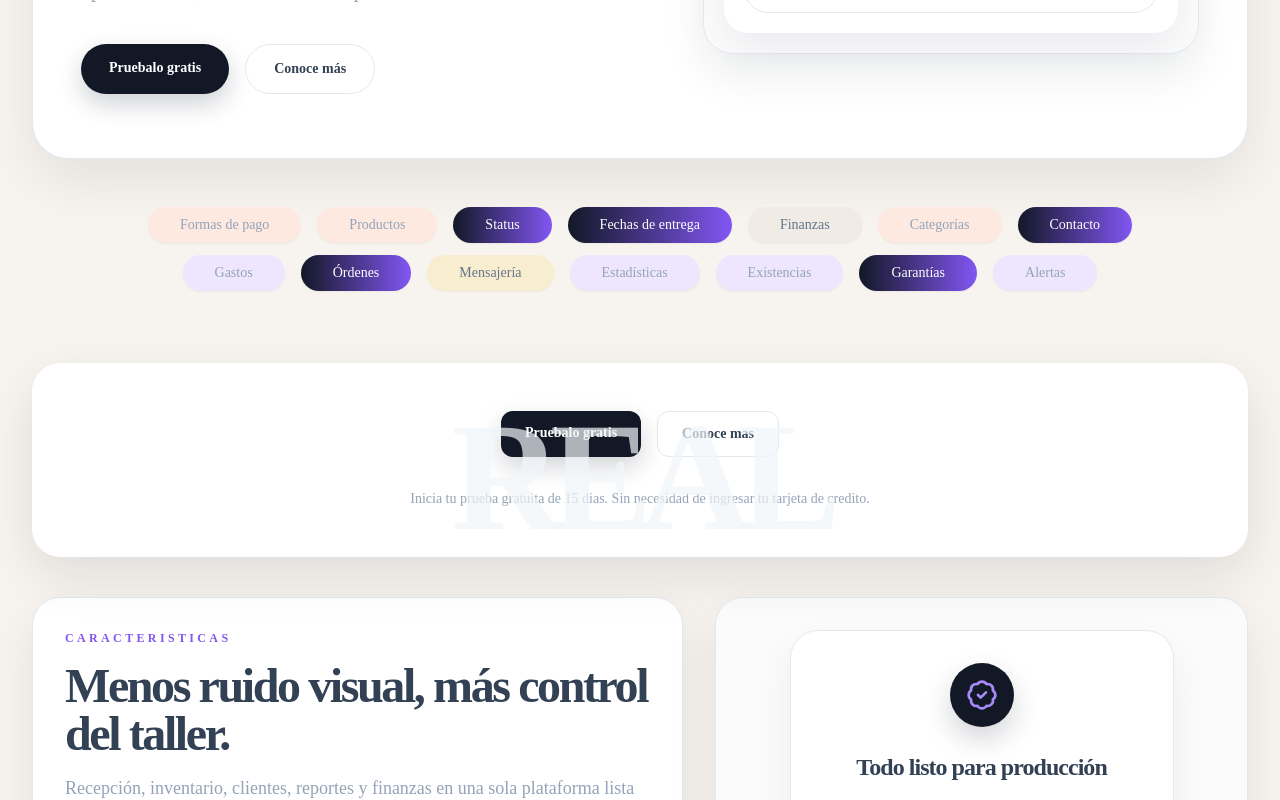
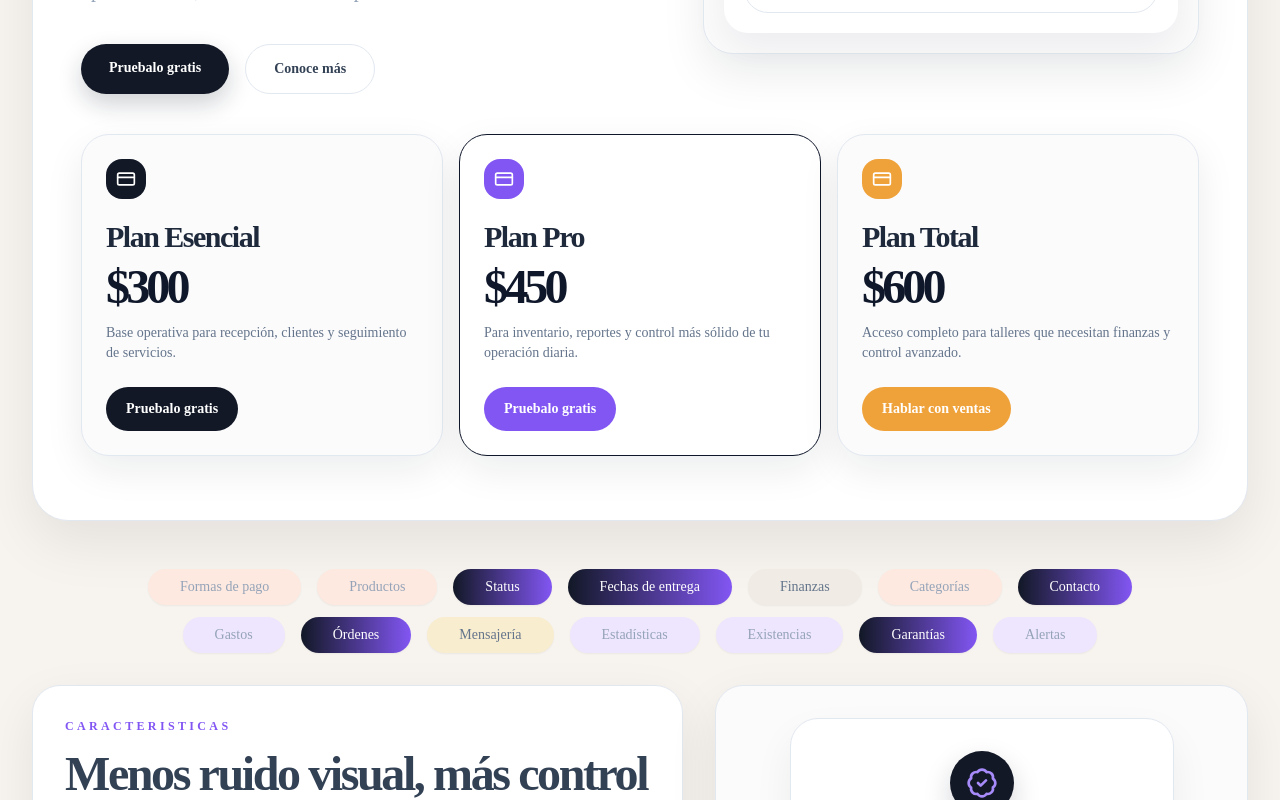
Before and after one commit to serviciosdigitalesmx/Sdmx-pagina-principal, a Next.js app in the folder apps/frontend-next/: page / in a window 1280 px wide. Shown: the part 620-1420 px from the top of the page. Built offline with nearby package versions, Linux system fonts and the light colour scheme.

Commit message:
feat(frontend): update landing plans and pricing

```diff
--- a/apps/frontend-next/app/billing/page.tsx
+++ b/apps/frontend-next/app/billing/page.tsx
@@ -12,7 +12,7 @@ const plans: Array<{ code: PlanCode; name: string; price: string; description: s
   {
     code: "basic",
     name: "Plan Essential",
-    price: "$350",
+    price: "$300",
     description: "Ideal para control de servicios y agenda. Incluye 15 días de prueba gratuita con todo activo.",
     tag: "Inicio",
     feature: ["Recepción simple", "Clientes básicos", "Control de órdenes"]
@@ -20,7 +20,7 @@ const plans: Array<{ code: PlanCode; name: string; price: string; description: s
   {
     code: "pro",
     name: "Plan Pro",
-    price: "$549",
+    price: "$450",
     description: "Para el taller que ya vende, repara y reporta. Incluye 15 días de prueba gratuita con todo activo.",
     tag: "Recomendado",
     feature: ["Recepción + técnico", "Inventario", "Reportes"]
@@ -28,7 +28,7 @@ const plans: Array<{ code: PlanCode; name: string; price: string; description: s
   {
     code: "enterprise",
     name: "Plan Business",
-    price: "$850",
+    price: "$600",
     description: "Multi-sucursal y operación a escala. Incluye 15 días de prueba gratuita con todo activo.",
     tag: "Escala",
     feature: ["Multi-sucursal", "Finanzas completas", "Control avanzado"]
@@ -111,7 +111,7 @@ export default function BillingPage() {
                 index === 1 ? "bg-white text-[#071225]" : "bg-blue-500 text-white"
               }`}
             >
-              {skipBilling ? "Ir al dashboard" : "Pagar y activar"}
+              {skipBilling ? "Ir al hub" : "Pagar y activar"}
               <ArrowRight className="h-4 w-4" />
             </button>
           </article>
--- a/apps/frontend-next/app/page.tsx
+++ b/apps/frontend-next/app/page.tsx
@@ -20,7 +20,29 @@ const featurePills = [
   "Alertas"
 ];
 
-const tabs = ["Órdenes", "Inventario", "Reportes", "Clientes"];
+const plans = [
+  {
+    name: "Plan Esencial",
+    price: "$300",
+    description: "Base operativa para recepción, clientes y seguimiento de servicios.",
+    accent: "bg-[#121826]",
+    button: "Pruebalo gratis"
+  },
+  {
+    name: "Plan Pro",
+    price: "$450",
+    description: "Para inventario, reportes y control más sólido de tu operación diaria.",
+    accent: "bg-[#8256f3]",
+    button: "Pruebalo gratis"
+  },
+  {
+    name: "Plan Total",
+    price: "$600",
+    description: "Acceso completo para talleres que necesitan finanzas y control avanzado.",
+    accent: "bg-[#f0a23a]",
+    button: "Hablar con ventas"
+  }
+];
 
 export default function RootPage() {
   return (
@@ -31,9 +53,7 @@ export default function RootPage() {
             <div className="flex h-10 w-10 items-center justify-center rounded-2xl bg-[#121826] text-[#a78bfa] shadow-[0_8px_24px_rgba(15,23,42,.18)]">
               <LayoutGrid className="h-5 w-5" />
             </div>
-            <div>
-              <div className="text-[14px] font-black tracking-[-0.03em] text-[#121826]">Fixi</div>
-            </div>
+            <div className="text-[14px] font-black tracking-[-0.03em] text-[#121826]">Fixi</div>
           </div>
 
           <nav className="hidden items-center gap-10 text-[15px] text-slate-500 md:flex">
@@ -122,7 +142,11 @@ export default function RootPage() {
                     </div>
                   </div>
                   <div className="mt-4 grid grid-cols-3 gap-3">
-                    {["Órdenes", "Inventario", "Finanzas"].map((item) => (
+                    {[
+                      "Órdenes",
+                      "Inventario",
+                      "Finanzas"
+                    ].map((item) => (
                       <div key={item} className="rounded-2xl border border-slate-200 bg-[#fafafa] px-3 py-4 text-center text-xs font-semibold text-slate-500">
                         {item}
                       </div>
@@ -132,8 +156,32 @@ export default function RootPage() {
               </div>
             </div>
           </div>
+
+          <div id="planes" className="mt-10 grid gap-4 lg:grid-cols-3">
+            {plans.map((plan, index) => (
+              <article
+                key={plan.name}
+                className={`rounded-[28px] border p-6 text-left shadow-[0_14px_38px_rgba(15,23,42,.08)] ${
+                  index === 1 ? "border-slate-900 bg-white" : "border-slate-200 bg-[#fbfbfc]"
+                }`}
+              >
+                <div className={`inline-flex h-10 w-10 items-center justify-center rounded-2xl ${plan.accent} text-white`}>
+                  <CreditCard className="h-5 w-5" />
+                </div>
+                <div className="mt-5 text-3xl font-black tracking-[-0.05em] text-slate-800">{plan.name}</div>
+                <div className="mt-2 text-5xl font-black tracking-[-0.08em] text-slate-900">{plan.price}</div>
+                <p className="mt-3 text-sm text-slate-500">{plan.description}</p>
+                <Link
+                  href="/login"
+                  className={`mt-6 inline-flex rounded-full px-5 py-3 text-sm font-semibold text-white ${plan.accent}`}
+                >
+                  {plan.button}
+                </Link>
+              </article>
+            ))}
+          </div>
         </div>
-        </section>
+      </section>
 
       <section id="caracteristicas" className="mx-auto max-w-[1500px] px-4 pb-8 md:px-8">
         <div className="grid gap-3">
@@ -172,34 +220,7 @@ export default function RootPage() {
         </div>
       </section>
 
-      <section className="mx-auto max-w-[1500px] px-4 py-10 md:px-8">
-        <div className="relative overflow-hidden rounded-[28px] bg-white px-6 py-10 shadow-[0_18px_50px_rgba(15,23,42,.1)] md:px-10 md:py-12">
-          <div className="mx-auto flex max-w-4xl justify-center gap-4">
-            <Link
-              href="/login"
-              className="rounded-xl bg-[#121826] px-6 py-3 text-sm font-semibold text-white shadow-[0_10px_24px_rgba(15,23,42,.18)]"
-            >
-              Pruebalo gratis
-            </Link>
-              <a
-                href="#planes"
-                className="rounded-xl border border-slate-200 bg-white px-6 py-3 text-sm font-semibold text-slate-700"
-              >
-                Conoce mas
-              </a>
-          </div>
-
-          <p className="mt-8 text-center text-sm font-medium text-slate-400">
-            Inicia tu prueba gratuita de 15 dias. Sin necesidad de ingresar tu tarjeta de credito.
-          </p>
-
-          <div className="pointer-events-none absolute inset-x-0 bottom-[-2.2rem] text-center text-[clamp(3rem,12vw,10rem)] font-black tracking-[-0.08em] text-slate-100/70">
-            OPERACION REAL
-          </div>
-        </div>
-      </section>
-
-      <section id="planes" className="mx-auto max-w-[1500px] px-4 pb-20 md:px-8">
+      <section className="mx-auto max-w-[1500px] px-4 pb-20 md:px-8">
         <div className="grid gap-8 lg:grid-cols-[1.1fr_.9fr]">
           <div className="rounded-[28px] border border-slate-200 bg-white p-8 shadow-[0_18px_50px_rgba(15,23,42,.08)]">
             <p className="text-xs font-semibold uppercase tracking-[0.28em] text-[#8256f3]">Caracteristicas</p>
@@ -254,7 +275,7 @@ export default function RootPage() {
         <div className="rounded-[28px] border border-slate-200 bg-white p-8 text-center shadow-[0_18px_50px_rgba(15,23,42,.08)]">
           <p className="text-sm font-semibold uppercase tracking-[0.28em] text-[#8256f3]">Contacto</p>
           <h2 className="mt-4 text-4xl font-semibold tracking-[-0.05em] text-slate-700">Fixi para tu taller</h2>
-          <p className="mt-3 text-slate-400">Una landing más limpia, más clara y más parecida al diseño que compartiste.</p>
+          <p className="mt-3 text-slate-400">Una landing más limpia, más clara y pensada para operación real.</p>
         </div>
       </section>
     </main>
```
